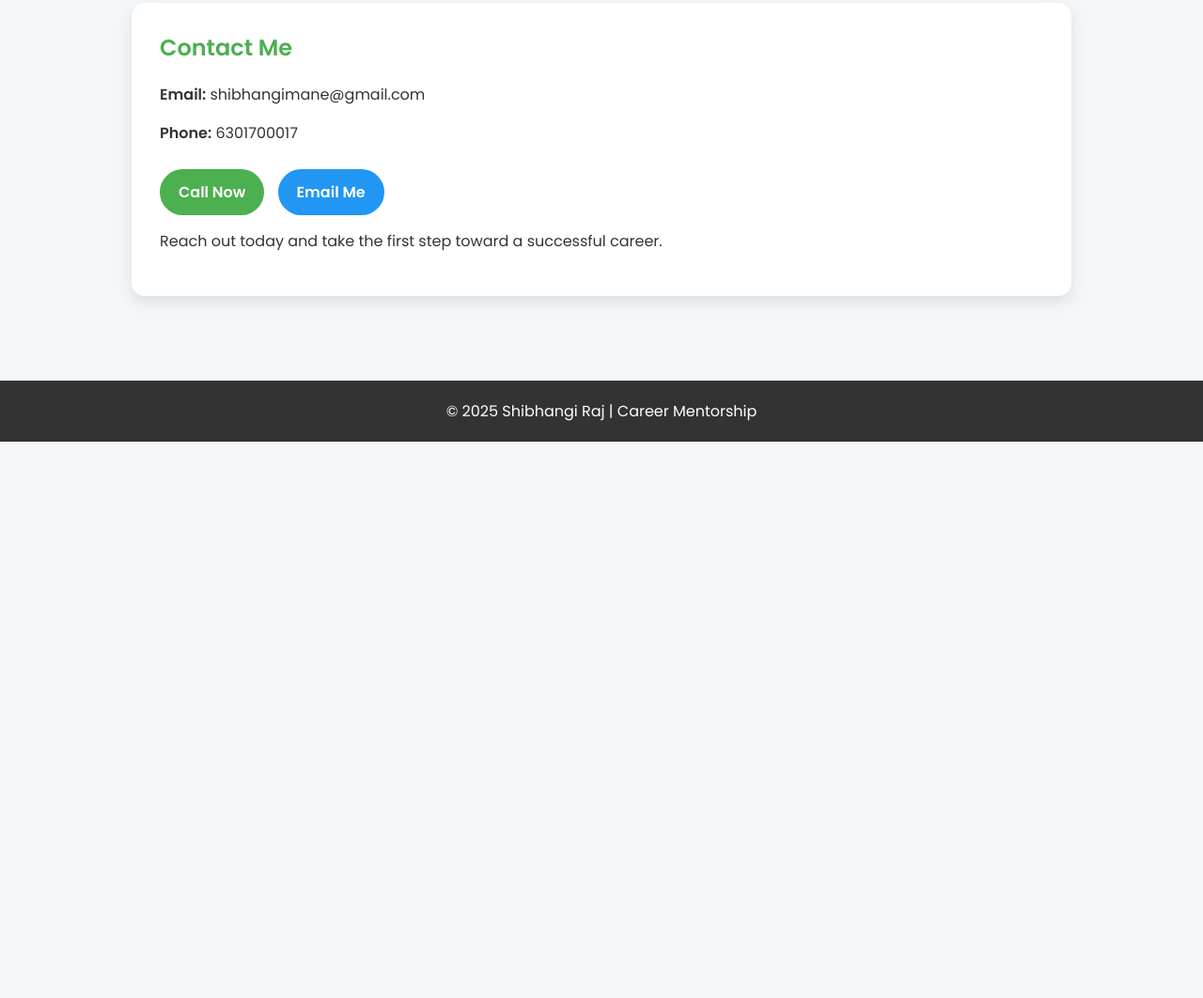
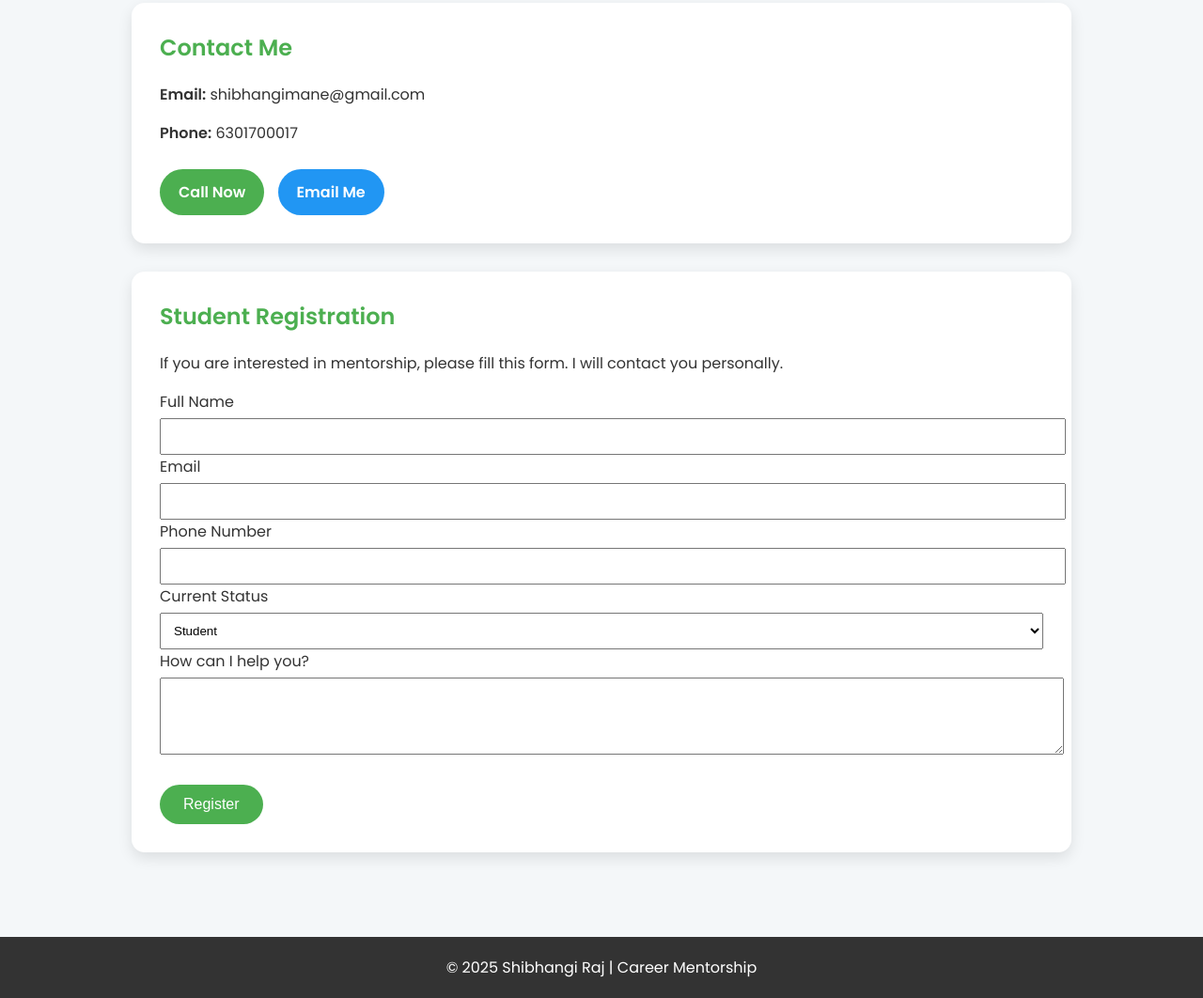
Before and after one commit to Shibhangimane/mentorship-site, a plain HTML site: page index.html in a window 1280 px wide. Shown: the part 1108-2170 px from the top of the page at 94% size. Before the commit the page ends 1578 px from the top, so only its background shows below. Drawn offline with Linux system fonts and the light colour scheme.

Commit message:
Add student registration form and contact section

```diff
--- a/index.html
+++ b/index.html
@@ -8,7 +8,13 @@
 <link href="https://fonts.googleapis.com/css2?family=Poppins:wght@400;600&display=swap" rel="stylesheet">
 
 <style>
-body{margin:0;font-family:'Poppins',sans-serif;background:#f4f7f9;color:#333;scroll-behavior:smooth;}
+body{
+  margin:0;
+  font-family:'Poppins',sans-serif;
+  background:#f4f7f9;
+  color:#333;
+  scroll-behavior:smooth;
+}
 header{
   background:linear-gradient(90deg,#4CAF50,#45a049);
   color:white;
@@ -71,6 +77,22 @@ h2{color:#4CAF50;margin-top:0;}
 .call{background:#4CAF50;}
 .email{background:#2196F3;}
 
+input, select, textarea{
+  width:100%;
+  padding:10px;
+  margin-top:5px;
+}
+
+button{
+  background:#4CAF50;
+  color:white;
+  padding:12px 25px;
+  border:none;
+  border-radius:25px;
+  font-size:16px;
+  cursor:pointer;
+}
+
 footer{
   background:#333;
   color:white;
@@ -125,6 +147,7 @@ footer{
 
 <div class="section" id="contact">
 <h2>Contact Me</h2>
+
 <p><b>Email:</b> shibhangimane@gmail.com</p>
 <p><b>Phone:</b> 6301700017</p>
 
@@ -132,10 +155,37 @@ footer{
   <a href="tel:6301700017" class="call">Call Now</a>
   <a href="mailto:shibhangimane@gmail.com" class="email">Email Me</a>
 </div>
+</div>
 
-<p style="margin-top:15px;">
-Reach out today and take the first step toward a successful career.
-</p>
+<div class="section">
+<h2>Student Registration</h2>
+<p>If you are interested in mentorship, please fill this form. I will contact you personally.</p>
+
+<form action="https://formspree.io/f/xldqqbzd" method="POST">
+
+<label>Full Name</label>
+<input type="text" name="name" required>
+
+<label>Email</label>
+<input type="email" name="email" required>
+
+<label>Phone Number</label>
+<input type="text" name="phone" required>
+
+<label>Current Status</label>
+<select name="status">
+  <option>Student</option>
+  <option>Fresher</option>
+  <option>Graduate</option>
+</select>
+
+<label>How can I help you?</label>
+<textarea name="message" rows="4"></textarea>
+
+<br><br>
+<button type="submit">Register</button>
+
+</form>
 </div>
 
 </div>
```
